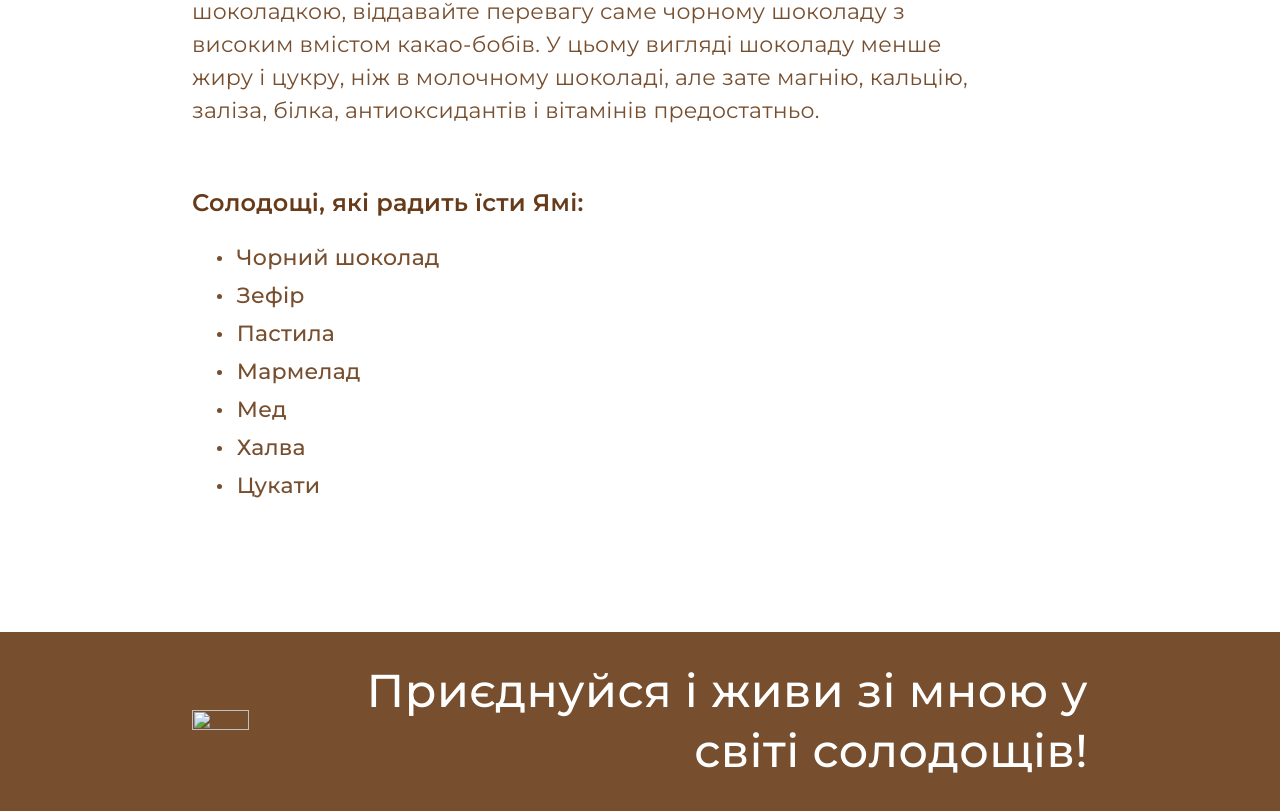
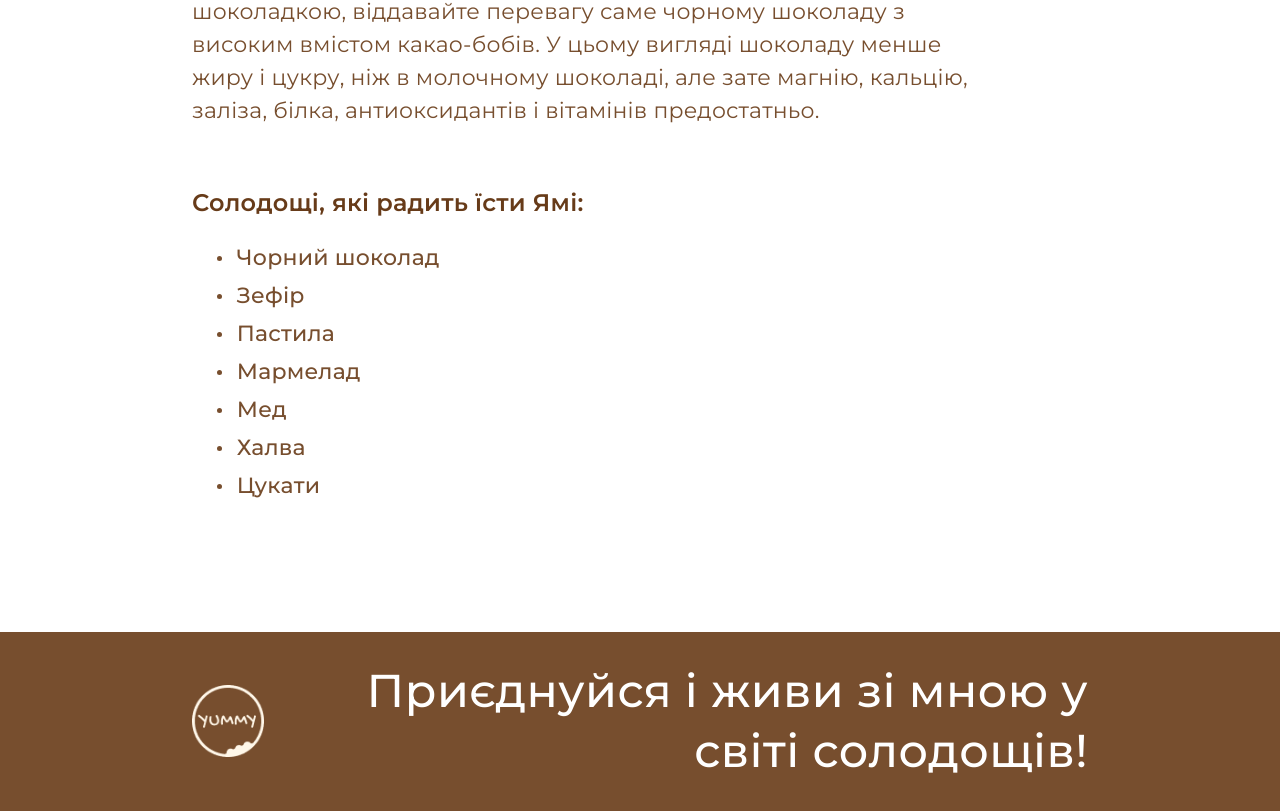
Before and after one commit to yrabogonos/Sweets, a plain HTML site: page index.html in a window 1280 px wide. Shown: the part 2589-3400 px from the top of the page. Drawn offline with Linux system fonts and the light colour scheme; the site is published under a folder, as on GitHub Pages, so addresses that start at the root find nothing.

Commit message:
add Sweets project

```diff
--- a/index.html
+++ b/index.html
@@ -89,7 +89,7 @@
                 <div class="footer-wrapper">
                     <div class="footer-container">
                         <div class="footer-logo">
-                            <img src="/img/фон.png" alt="">
+                            <img src="./img/фон.png" alt="">
                         </div>
                         <div class="footer-text">Приєднуйся і живи зі мною у світі солодощів!</div>
                     </div>
```
